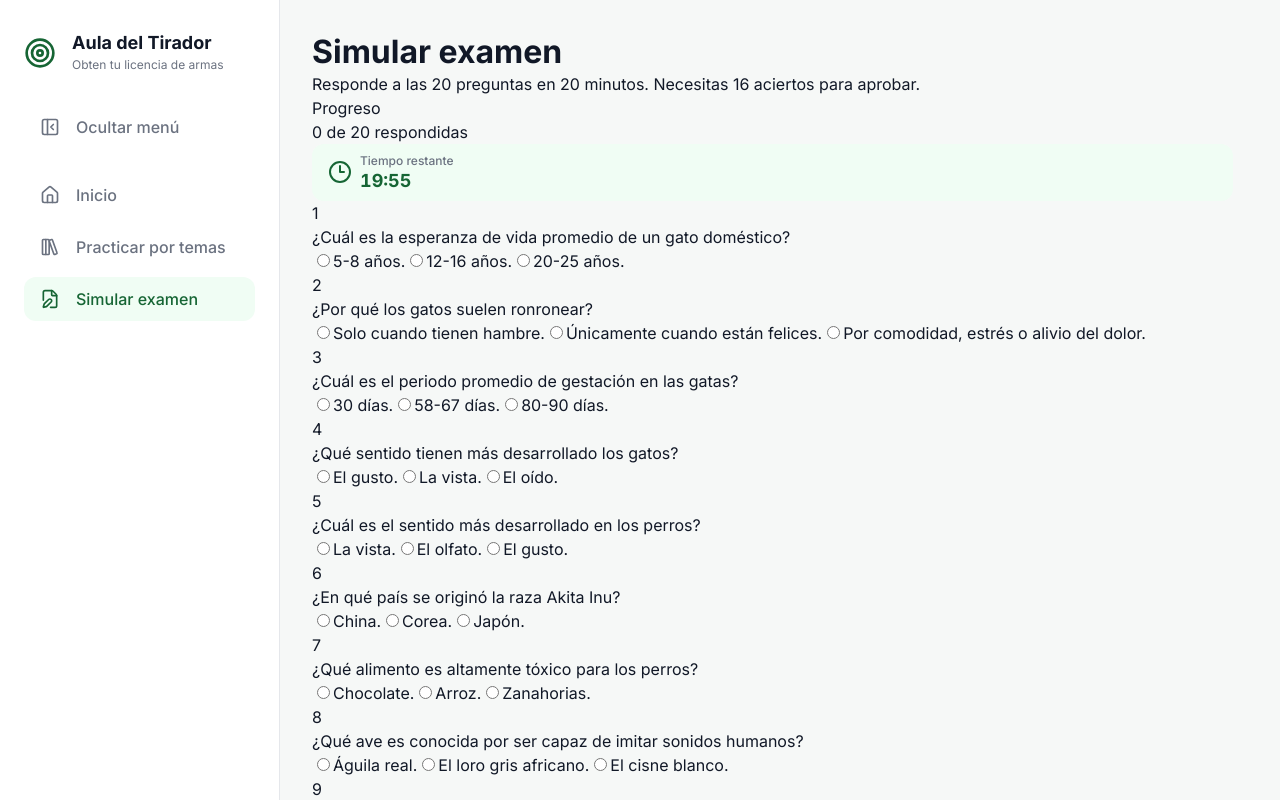
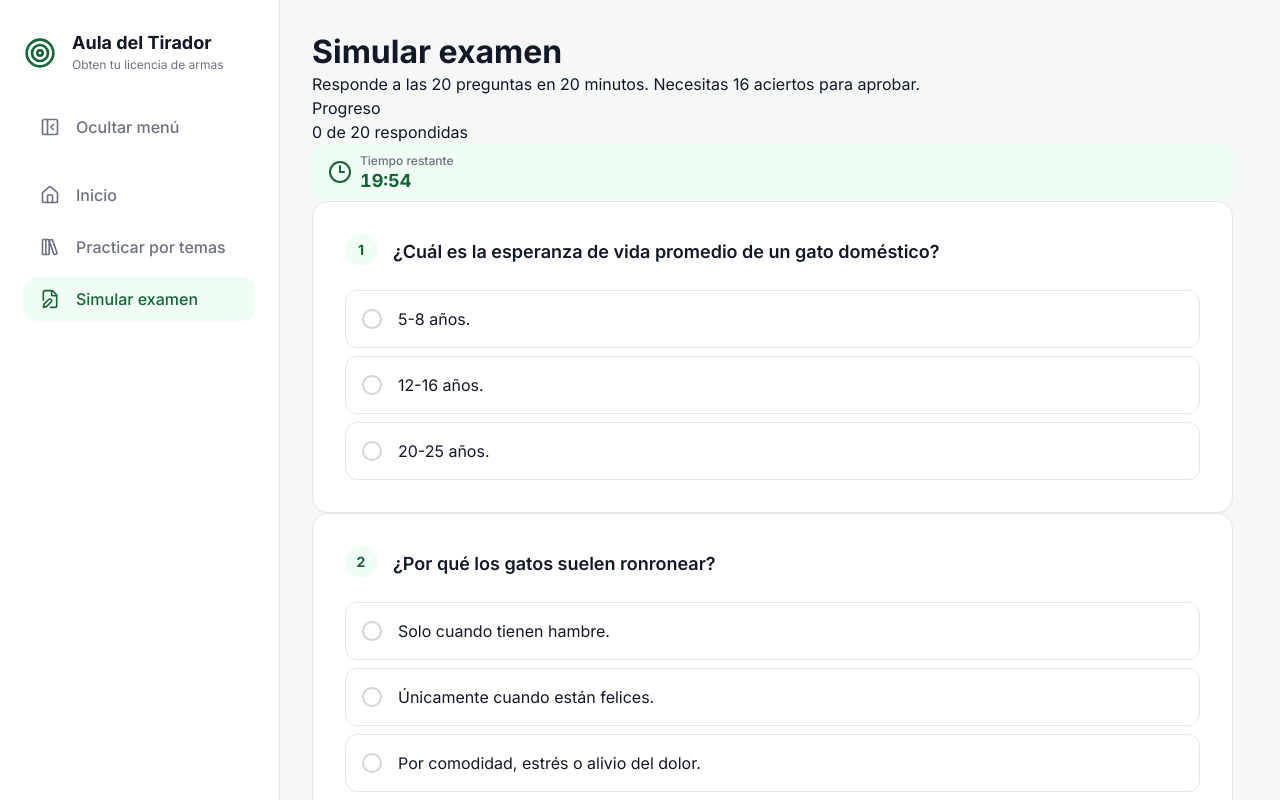
Before and after one commit to ManuelSanchis/aula-del-tirador, a React app in the folder app/: page /exam in a window 1280 px wide. Shown: the top 800 px of the page. Built offline with nearby package versions, Linux system fonts and the light colour scheme; the HTML template or start-up script is replaced by a standard one.

Commit message:
feat: add Question styles

```diff
--- /dev/null
+++ b/app/src/components/Question.module.css
@@ -0,0 +1,202 @@
+.question {
+  display: flex;
+  flex-direction: column;
+
+  gap: var(--spacing-md);
+  padding: var(--spacing-lg);
+
+  background-color: var(--color-surface);
+  border: 1px solid var(--color-border);
+  border-radius: var(--radius-lg);
+  box-shadow: var(--shadow-sm);
+}
+
+.header {
+  display: flex;
+  align-items: flex-start;
+
+  gap: var(--spacing-sm);
+}
+
+.number {
+  display: inline-flex;
+  align-items: center;
+  justify-content: center;
+
+  flex-shrink: 0;
+  width: 2rem;
+  height: 2rem;
+
+  font-size: var(--font-size-sm);
+  font-weight: 700;
+
+  color: var(--color-primary);
+  background-color: var(--color-primary-soft);
+  border-radius: 50%;
+}
+
+.title {
+  padding-top: 0.25rem;
+
+  font-size: var(--font-size-lg);
+  font-weight: 600;
+  line-height: 1.5;
+}
+
+.options {
+  display: flex;
+  flex-direction: column;
+
+  gap: var(--spacing-xs);
+}
+
+.option {
+  display: flex;
+  align-items: center;
+
+  min-height: 3.5rem;
+  gap: var(--spacing-sm);
+  padding: var(--spacing-sm);
+
+  background-color: var(--color-surface);
+  border: 1px solid var(--color-border);
+  border-radius: var(--radius-md);
+
+  cursor: pointer;
+
+  transition:
+    background-color var(--transition-fast),
+    border-color var(--transition-fast),
+    box-shadow var(--transition-fast);
+}
+
+.option:hover {
+  background-color: var(--color-surface-secondary);
+  border-color: var(--color-border-strong);
+}
+
+.input {
+  position: absolute;
+
+  width: 1px;
+  height: 1px;
+
+  overflow: hidden;
+  clip: rect(0 0 0 0);
+  clip-path: inset(50%);
+  white-space: nowrap;
+}
+
+.customRadio {
+  flex-shrink: 0;
+  width: 1.25rem;
+  height: 1.25rem;
+
+  background-color: var(--color-surface);
+  border: 2px solid var(--color-border-strong);
+  border-radius: 50%;
+}
+
+.input:checked + .customRadio {
+  background-color: var(--color-primary);
+  border: 0.3125rem solid var(--color-primary-soft);
+  outline: 2px solid var(--color-primary);
+}
+
+.input:focus-visible + .customRadio {
+  outline: 3px solid var(--color-primary-focus);
+  outline-offset: 2px;
+}
+
+.answer {
+  flex: 1;
+
+  line-height: 1.5;
+}
+
+.statusIcon {
+  flex-shrink: 0;
+  width: 1.25rem;
+  height: 1.25rem;
+}
+
+.selected {
+  background-color: var(--color-primary-soft);
+  border-color: var(--color-primary);
+}
+
+.correct {
+  color: var(--green-800);
+
+  background-color: var(--green-50);
+  border-color: var(--color-success);
+}
+
+.correct .statusIcon {
+  color: var(--color-success);
+}
+
+.incorrect {
+  color: var(--color-error);
+
+  background-color: var(--red-100);
+  border-color: var(--color-error);
+}
+
+.incorrect .statusIcon {
+  color: var(--color-error);
+}
+
+.disabled {
+  cursor: default;
+}
+
+.disabled:hover {
+  border-color: var(--color-border);
+}
+
+@media (width <= 768px) {
+  .question {
+    gap: var(--spacing-sm);
+    padding: var(--spacing-md);
+  }
+
+  .header {
+    gap: var(--spacing-xs);
+  }
+
+  .number {
+    width: 1.75rem;
+    height: 1.75rem;
+
+    font-size: var(--font-size-xs);
+  }
+
+  .title {
+    padding-top: 0.125rem;
+
+    font-size: var(--font-size-base);
+    line-height: 1.4;
+  }
+
+  .options {
+    gap: var(--spacing-2xs);
+  }
+
+  .option {
+    min-height: 3rem;
+    gap: var(--spacing-xs);
+    padding: var(--spacing-xs) var(--spacing-sm);
+  }
+
+  .answer {
+    font-size: var(--font-size-sm);
+    line-height: 1.4;
+  }
+
+  .customRadio,
+  .statusIcon {
+    width: 1.125rem;
+    height: 1.125rem;
+  }
+}
--- a/app/src/components/Question.tsx
+++ b/app/src/components/Question.tsx
@@ -1,6 +1,9 @@
+import clsx from 'clsx';
 import { Check, X } from 'lucide-react';
 
 import type { QuestionModel } from '@/models/question.model';
+
+import styles from './Question.module.css';
 
 interface QuestionProps {
   questionNumber?: number;
@@ -20,22 +23,31 @@ export const Question = ({
   onSelectAnswer,
 }: QuestionProps) => {
   return (
-    <div>
-      <div>
-        {questionNumber != null && <span>{questionNumber}</span>}
+    <div className={styles.question}>
+      <div className={styles.header}>
+        {questionNumber != null && <span className={styles.number}>{questionNumber}</span>}
 
-        <p>{question.question}</p>
+        <p className={styles.title}>{question.question}</p>
       </div>
 
-      <div>
+      <div className={styles.options}>
         {question.options.map((option) => {
           const isSelected = selectedAnswer === option.id;
           const isCorrect = showCorrection && option.isCorrect;
           const isIncorrect = showCorrection && isSelected && !option.isCorrect;
 
           return (
-            <label key={option.id}>
+            <label
+              key={option.id}
+              className={clsx(styles.option, {
+                [styles.selected]: isSelected && !showCorrection,
+                [styles.correct]: isCorrect,
+                [styles.incorrect]: isIncorrect,
+                [styles.disabled]: showCorrection,
+              })}
+            >
               <input
+                className={styles.input}
                 type="radio"
                 name={inputName}
                 value={option.id}
@@ -44,13 +56,13 @@ export const Question = ({
                 onChange={() => !showCorrection && onSelectAnswer?.(option.id)}
               />
 
-              <span />
+              <span className={styles.customRadio} />
 
-              <span>{option.answer}</span>
+              <span className={styles.answer}>{option.answer}</span>
 
-              {isCorrect && <Check />}
+              {isCorrect && <Check className={styles.statusIcon} />}
 
-              {isIncorrect && <X />}
+              {isIncorrect && <X className={styles.statusIcon} />}
             </label>
           );
         })}
```
